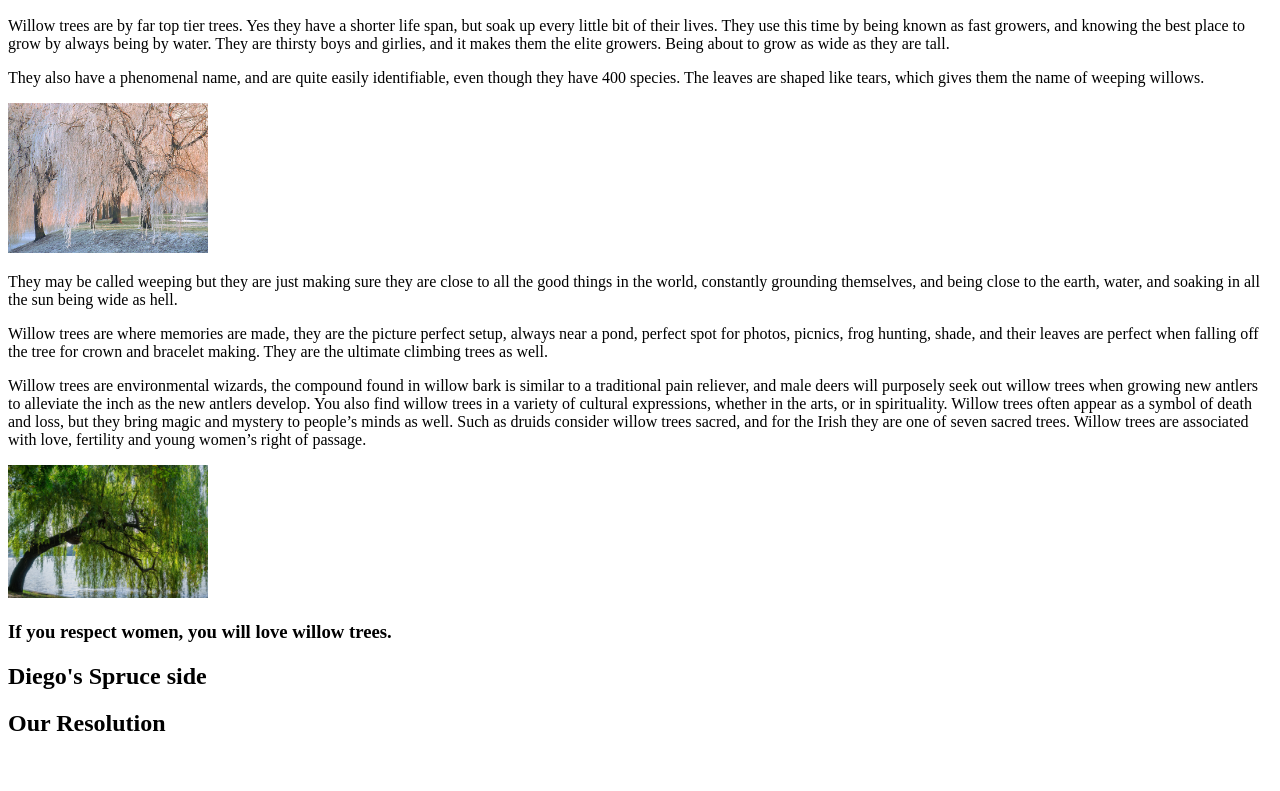
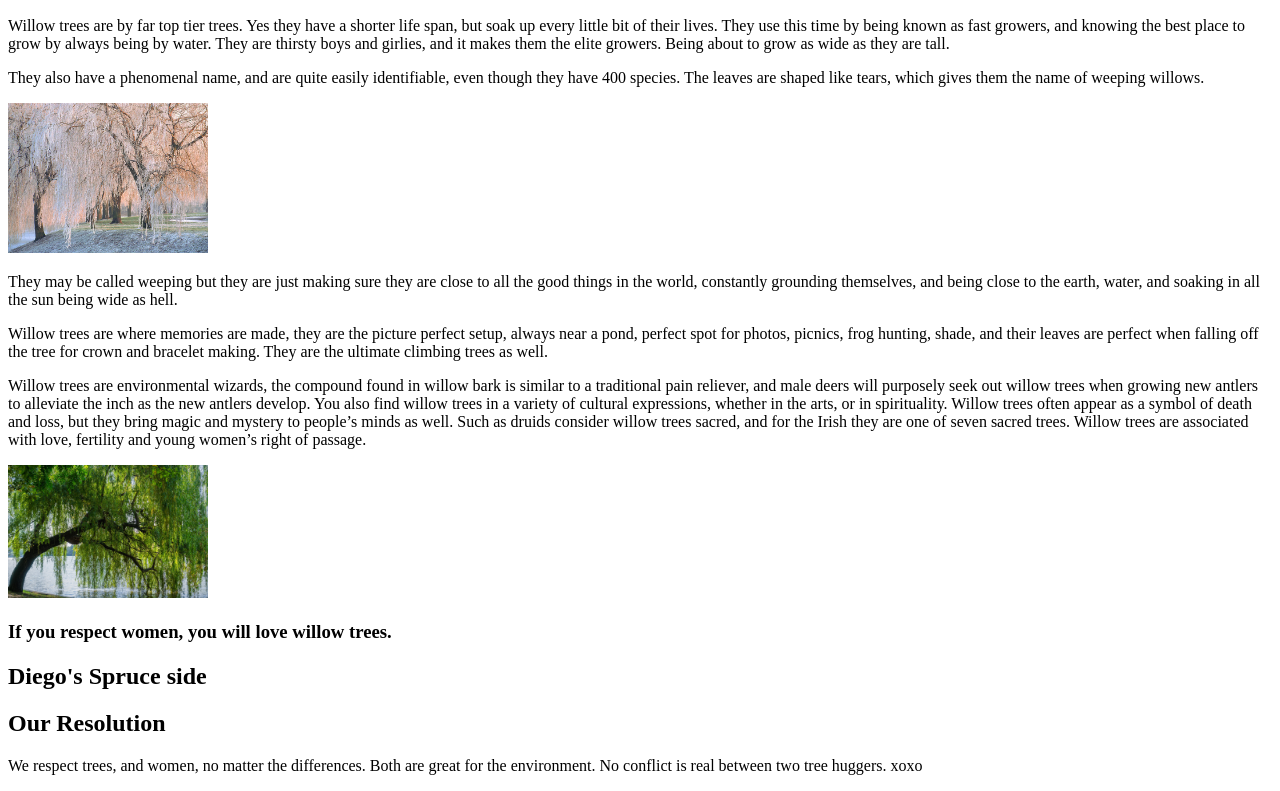
Before and after one commit to casspb/cassidy_pelace_midterm, a plain HTML site: page index.html in a window 1280 px wide. Shown: the part 110-901 px from the top of the page. Before the commit the page ends 867 px from the top, so only its background shows below. Drawn offline with Linux system fonts and the light colour scheme.

Commit message:
update index.html
resolved our tree conflict

```diff
--- a/index.html
+++ b/index.html
@@ -34,7 +34,10 @@
         </section>
         <h2>Diego's Spruce side</h2>
 
+        <section>
         <h2>Our Resolution</h2>
+        <p> We respect trees, and women, no matter the differences. Both are great for the environment. No conflict is real between two tree huggers. xoxo</p>
+    </section>
     </main>
 
   </body>
```
